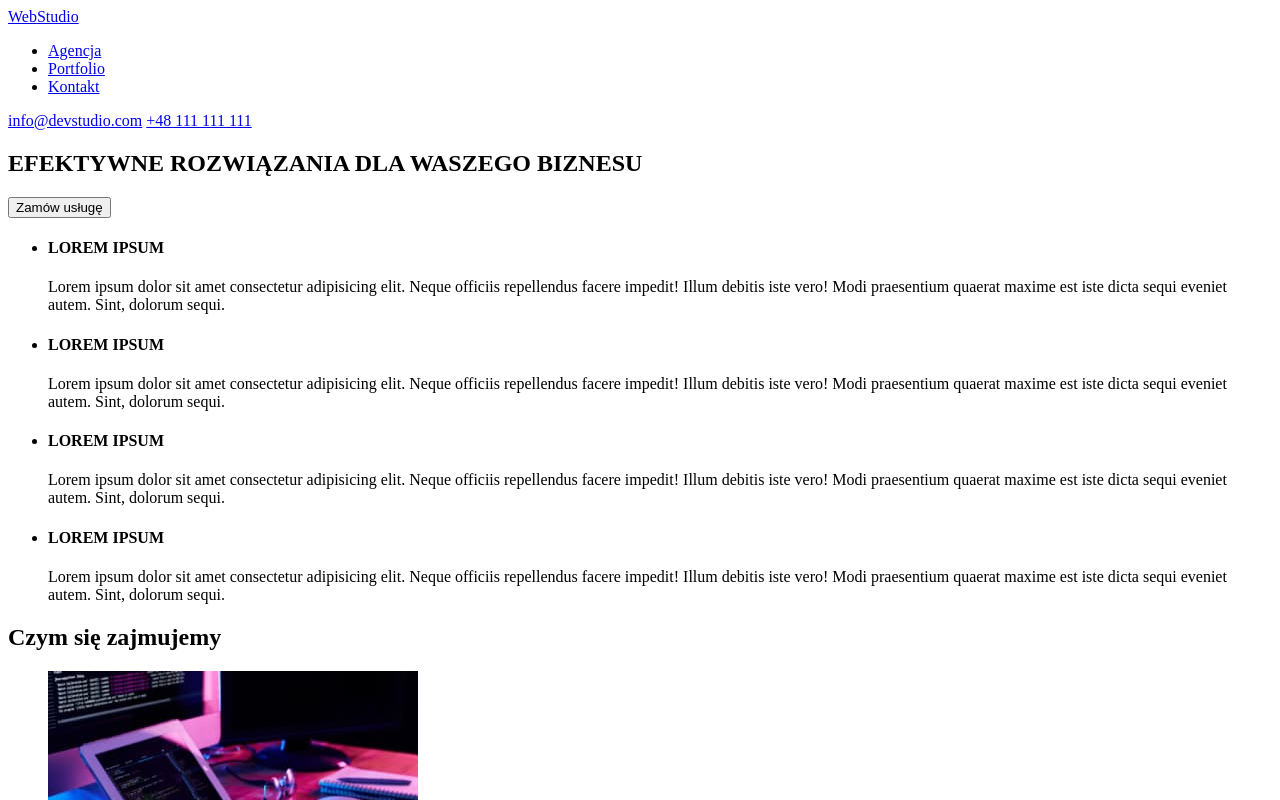
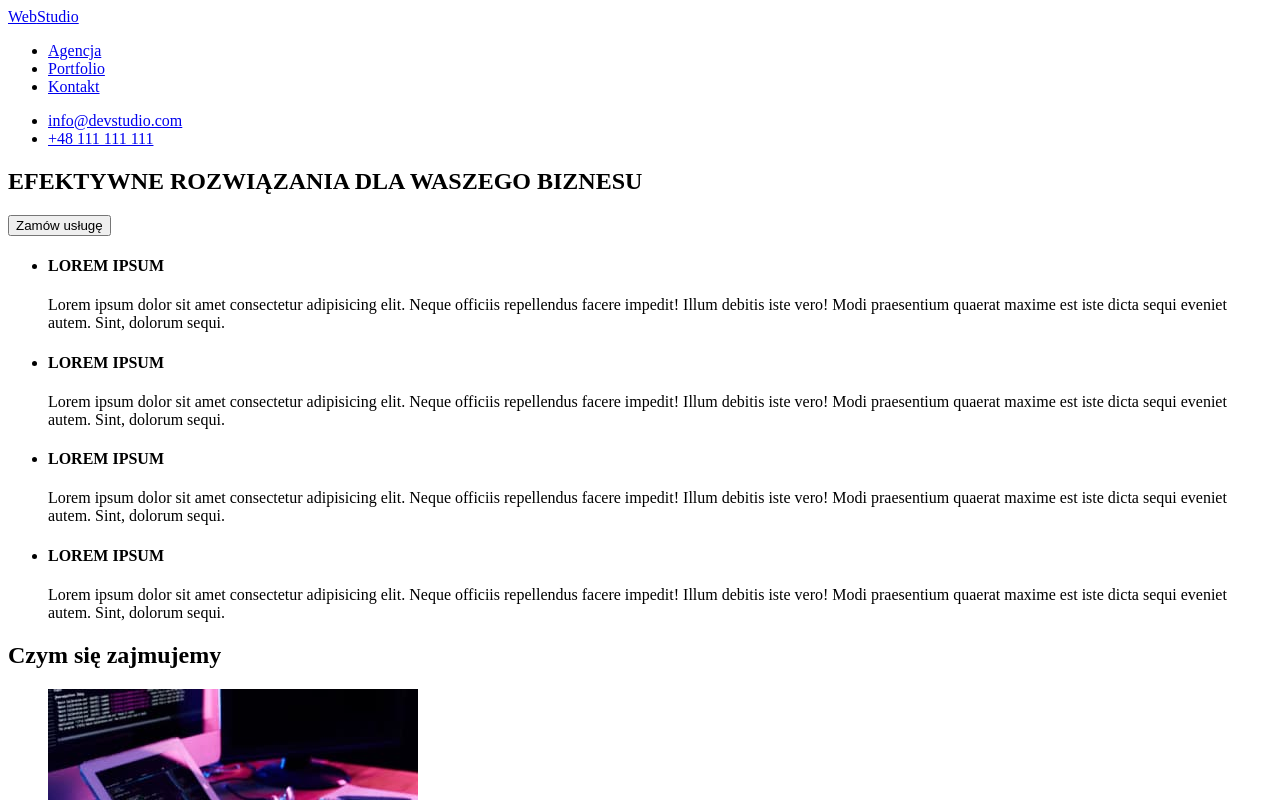
Before and after one commit to smuku-mk/goit-markup-hw-01, a plain HTML site: page index.html in a window 1280 px wide. Shown: the top 800 px of the page. Drawn offline with Linux system fonts and the light colour scheme.

Commit message:
Poprawka
Poprawki zlecone przez mentora

```diff
--- a/index.html
+++ b/index.html
@@ -2,6 +2,8 @@
 <html lang="pl">
   <head>
     <meta charset="UTF-8" />
+    <meta http-equiv="X-UA-Compatible" content="IE=edge" />
+    <meta name="viewport" content="width=device-width, initial-scale=1.0" />
     <title>Studio</title>
   </head>
   <body>
@@ -14,8 +16,14 @@
           <li><a href="#">Kontakt</a></li>
         </ul>
       </nav>
+      <ul>
+        <li>
           <a href="mailto:info@devstudio.com">info@devstudio.com</a>
+        </li>
+        <li>
           <a href="tel:+48111111111">+48 111 111 111</a>
+        </li>
+      </ul>
     </header>
     <main>
       <!-- HERO -->
@@ -28,39 +36,39 @@
         <ul>
           <li>
             <h4>LOREM IPSUM</h4>
-            <a
-              >Lorem ipsum dolor sit amet consectetur adipisicing elit. Neque
+            <p>
+              Lorem ipsum dolor sit amet consectetur adipisicing elit. Neque
               officiis repellendus facere impedit! Illum debitis iste vero! Modi
               praesentium quaerat maxime est iste dicta sequi eveniet autem.
-              Sint, dolorum sequi.</a
-            >
+              Sint, dolorum sequi.
+            </p>
           </li>
           <li>
             <h4>LOREM IPSUM</h4>
-            <a
-              >Lorem ipsum dolor sit amet consectetur adipisicing elit. Neque
+            <p>
+              Lorem ipsum dolor sit amet consectetur adipisicing elit. Neque
               officiis repellendus facere impedit! Illum debitis iste vero! Modi
               praesentium quaerat maxime est iste dicta sequi eveniet autem.
-              Sint, dolorum sequi.</a
-            >
+              Sint, dolorum sequi.
+            </p>
           </li>
           <li>
             <h4>LOREM IPSUM</h4>
-            <a
-              >Lorem ipsum dolor sit amet consectetur adipisicing elit. Neque
+            <p>
+              Lorem ipsum dolor sit amet consectetur adipisicing elit. Neque
               officiis repellendus facere impedit! Illum debitis iste vero! Modi
               praesentium quaerat maxime est iste dicta sequi eveniet autem.
-              Sint, dolorum sequi.</a
-            >
+              Sint, dolorum sequi.
+            </p>
           </li>
           <li>
             <h4>LOREM IPSUM</h4>
-            <a
-              >Lorem ipsum dolor sit amet consectetur adipisicing elit. Neque
+            <p>
+              Lorem ipsum dolor sit amet consectetur adipisicing elit. Neque
               officiis repellendus facere impedit! Illum debitis iste vero! Modi
               praesentium quaerat maxime est iste dicta sequi eveniet autem.
-              Sint, dolorum sequi.</a
-            >
+              Sint, dolorum sequi.
+            </p>
           </li>
         </ul>
       </section>
@@ -99,56 +107,70 @@
         <h2>Nasz zespół</h2>
         <ul>
           <li>
+            <figure>
               <img
                 src="images/product-designer.jpg"
                 alt="John Doe"
                 width="270"
                 height="260"
               />
+              <figcaption>
                 <h4>John Doe</h4>
                 <p>Product Designer</p>
+              </figcaption>
+            </figure>
           </li>
           <li>
+            <figure>
               <img
                 src="images/frontend-developer.jpg"
                 alt="John Doe"
                 width="270"
                 height="260"
               />
+              <figcaption>
                 <h4>John Doe</h4>
                 <p>Frontend Developer</p>
+              </figcaption>
+            </figure>
           </li>
           <li>
+            <figure>
               <img
                 src="images/marketing.jpg"
                 alt="John Doe"
                 width="270"
                 height="260"
               />
+              <figcaption>
                 <h4>John Doe</h4>
                 <p>Marketing</p>
+              </figcaption>
+            </figure>
           </li>
           <li>
+            <figure>
               <img
                 src="images/ui-designer.jpg"
                 alt="John Doe"
                 width="270"
                 height="260"
               />
+              <figcaption>
                 <h4>John Doe</h4>
                 <p>UI Designer</p>
+              </figcaption>
+            </figure>
           </li>
         </ul>
       </section>
     </main>
     <footer>
-      <a href="#"><span>Web</span>Studio</a>
+      <a href="#">WebStudio</a>
       <address>
         <ul>
           <li>
-            <a href="https://goo.gl/maps/kGJbpEKJfCwpr6BN7" target="_blank"
-              >m. Warszawa, Aleje Jerozolimskie 21</a
-            >
+            <p>m. Warszawa, Aleje Jerozolimskie 21</p>
           </li>
           <li>
             <a href="mailto:info@example.com">info@example.com</a>
```
Lines whose indentation alone changed are shown as unchanged.
